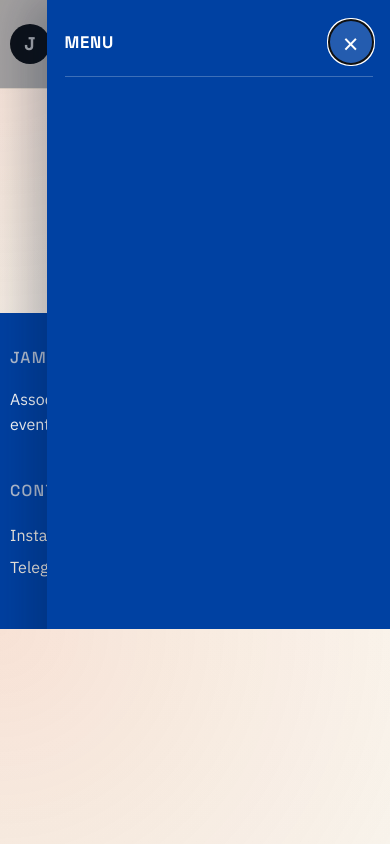
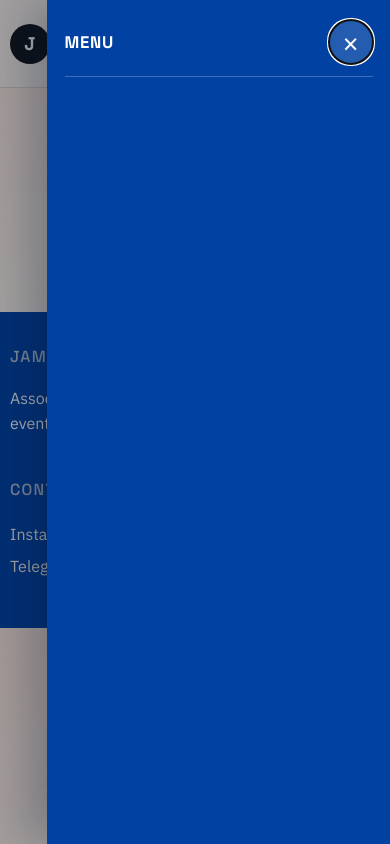
Before and after one commit to Luca24111/jamz, a Symfony app: template templates/pages/about/index.html.twig in a window 390 px wide, after a click on "Apri o chiudi il menu". Run offline with Twig, Linux system fonts and the light colour scheme; the template is opened without the code that fills it, so the values that code supplies are empty; some libraries are stand-ins or nearby versions.

Commit message:
modifiche responsive

```diff
--- a/public/css/base/app.css
+++ b/public/css/base/app.css
@@ -78,10 +78,24 @@ textarea {
     position: sticky;
     top: 0;
     z-index: 20;
-    overflow-x: clip;
+    isolation: isolate;
+}
+
+/*
+ * Keep filters and clipping off .site-header: on Safari they make fixed
+ * descendants use the header as their containing block, clipping the mobile
+ * off-canvas to the navbar height instead of the viewport.
+ */
+.site-header::before {
+    position: absolute;
+    inset: 0;
+    z-index: -1;
+    border-bottom: 1px solid rgba(215, 202, 188, 0.8);
+    background: rgba(244, 239, 231, 0.82);
     backdrop-filter: blur(18px);
-    background: rgba(244, 239, 231, 0.82);
-    border-bottom: 1px solid rgba(215, 202, 188, 0.8);
+    -webkit-backdrop-filter: blur(18px);
+    content: '';
+    pointer-events: none;
 }
 
 .nav {
@@ -565,8 +579,7 @@ h3 {
 
     .nav-menu {
         position: fixed;
-        top: 0;
-        right: 0;
+        inset: 0 0 0 auto;
         z-index: 40;
         display: flex;
         flex-direction: column;
@@ -574,10 +587,16 @@ h3 {
         justify-content: flex-start;
         gap: 0.2rem;
         width: min(24rem, 88vw);
-        max-width: 100vw;
+        width: min(24rem, 88dvw);
+        max-width: 100%;
+        height: 100vh;
+        height: 100svh;
         height: 100dvh;
         overflow-y: auto;
+        overscroll-behavior: contain;
+        -webkit-overflow-scrolling: touch;
         padding: 1.25rem 1.1rem 2rem;
+        padding: max(1.25rem, env(safe-area-inset-top)) max(1.1rem, env(safe-area-inset-right)) max(2rem, env(safe-area-inset-bottom)) 1.1rem;
         background: #0041a2;
         box-shadow: -18px 0 45px rgba(4, 19, 44, 0.28);
         opacity: 0;
@@ -685,12 +704,12 @@ h3 {
 
 body.nav-open {
     overflow: hidden;
+    overscroll-behavior: none;
 }
 
 @supports not (overflow: clip) {
     html,
-    body,
-    .site-header {
+    body {
         overflow-x: hidden;
     }
 }
```
Also changed, not shown: database/seeds/001_seed_data.sql (+17 -3 lines).
